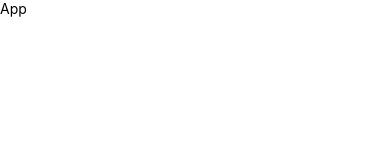
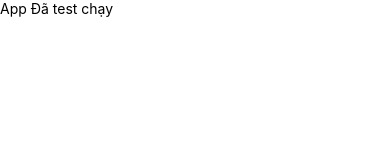
Before and after one commit to nestechK14-Mobile/ubibuki-mobile, a React Native app: screen / in a window 390 px wide. Shown: the top 160 px of the page. Built offline with nearby package versions, Linux system fonts and the light colour scheme.

Commit message:
Kiểm tra đã chạy trên máy Win10

```diff
--- a/App.js
+++ b/App.js
@@ -4,7 +4,7 @@ import React from 'react'
 const App = () => {
   return (
     <View>
-      <Text>App</Text>
+      <Text>App Đã test chạy </Text>
     </View>
   )
 }
```
